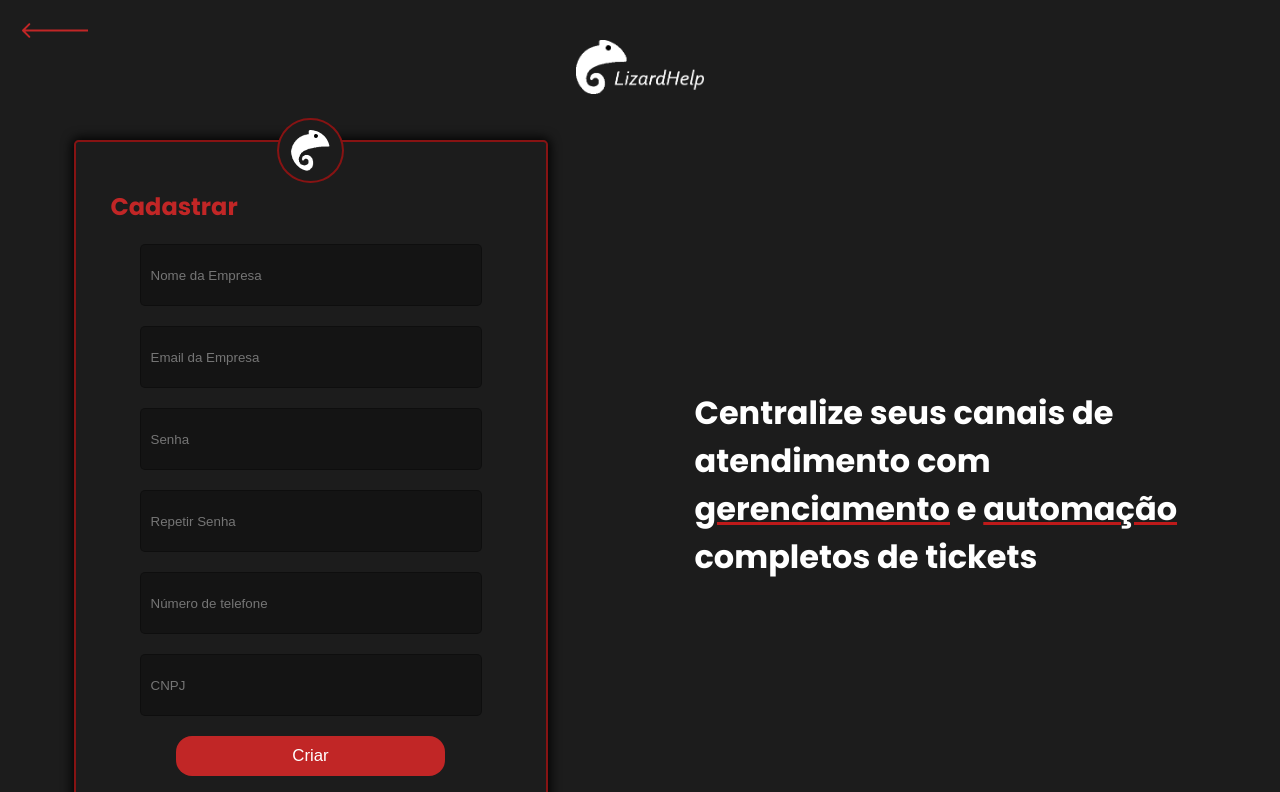
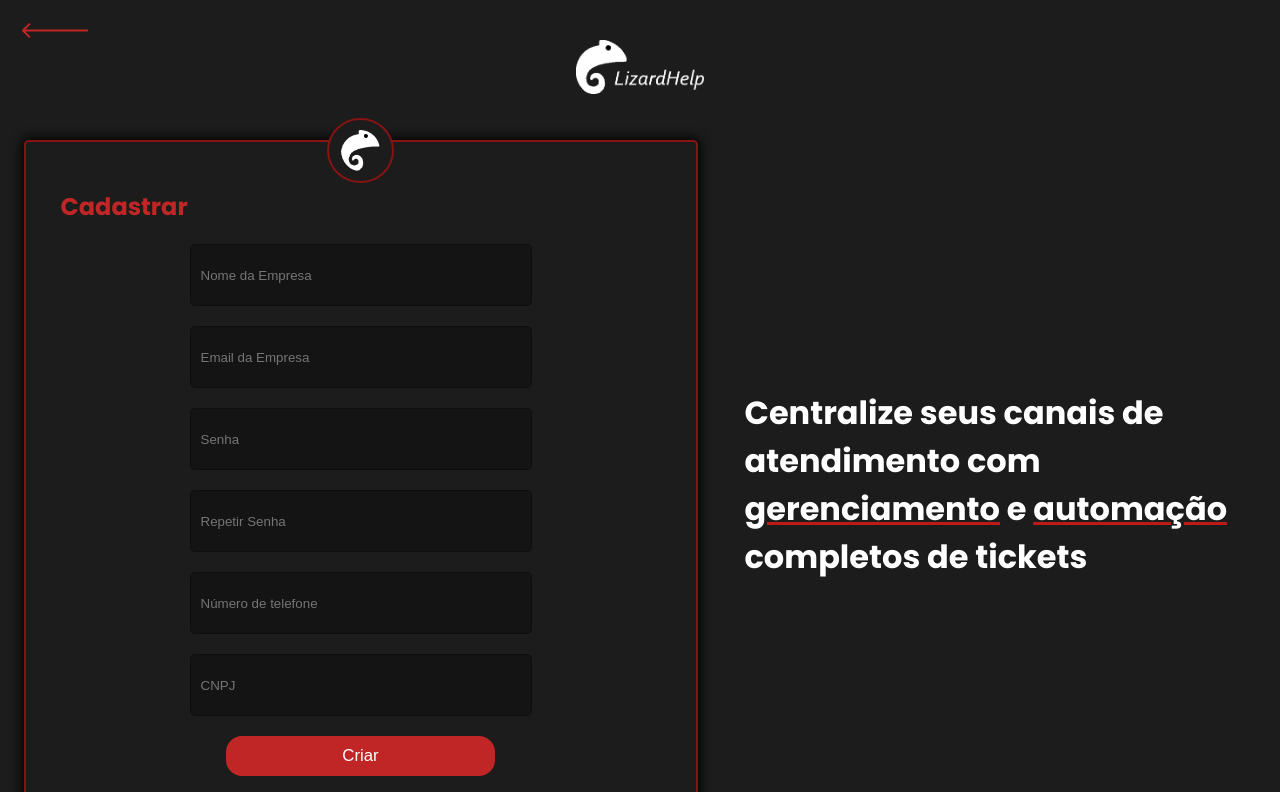
Before and after one commit to MrCoffeeOri/Lizard-Help, a React (Vite) app: page /start in a window 1280 px wide. Shown: the top 792 px of the page. Built offline with nearby package versions, Linux system fonts and the light colour scheme.

Commit message:
mudança forms

```diff
--- a/src/css/main.css
+++ b/src/css/main.css
@@ -47,7 +47,8 @@ input, select, button {
 .form {
     position: relative;
     padding: 25px 35px 35px 35px;
-    max-width: 400px;
+    min-width: 400px;
+    max-width: 600px;
     border: 2px solid var(--red-main-darker);
     border-radius: .3rem;
     box-shadow: 0 0px 11px 2px black;
```
